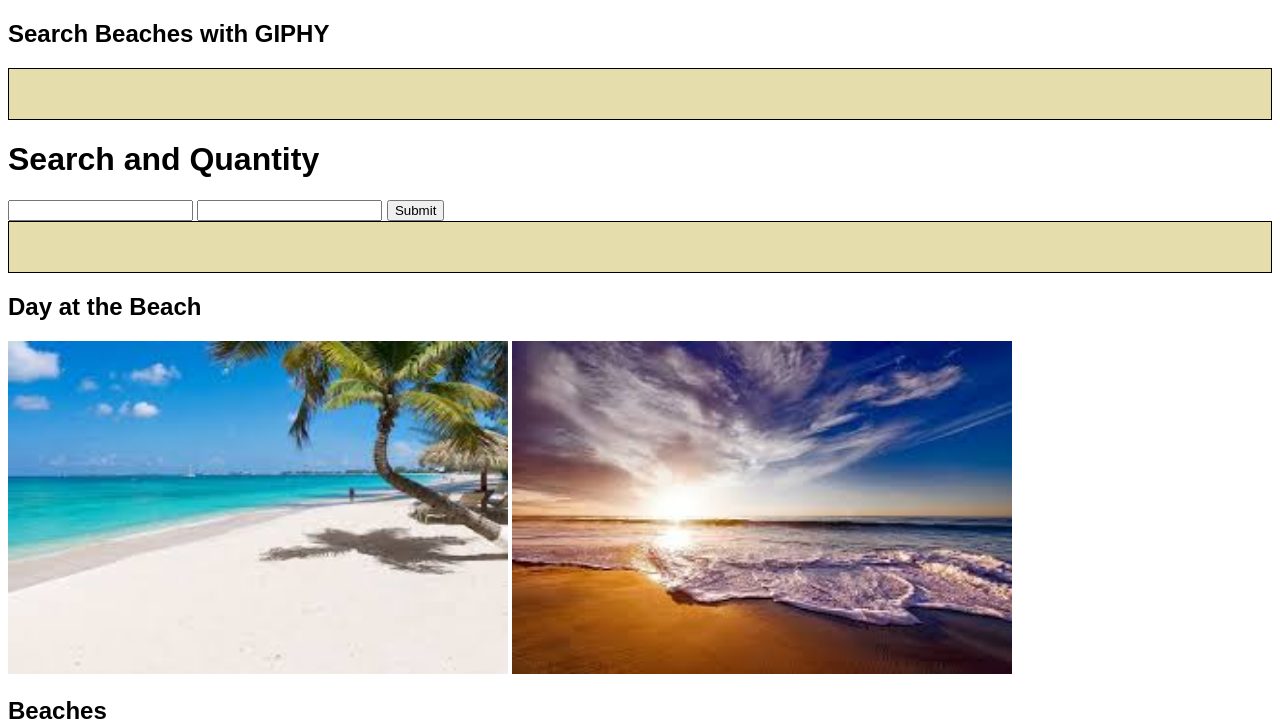
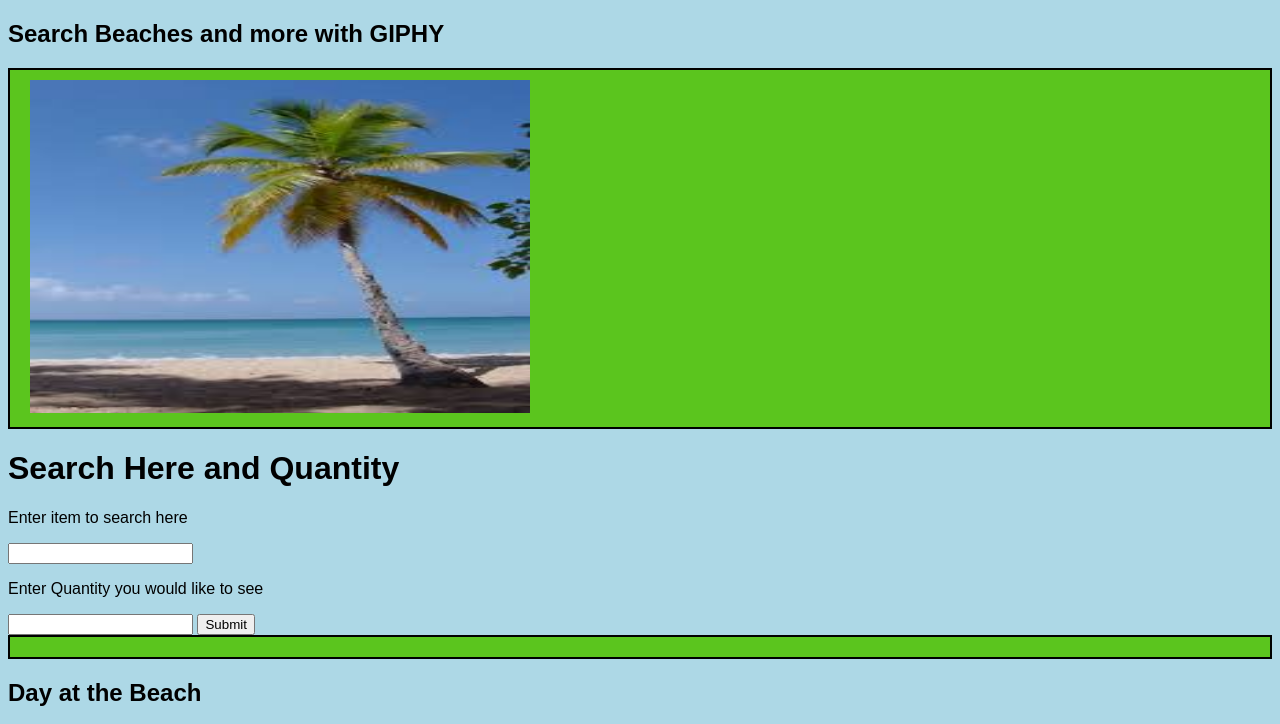
Before and after one commit to lifefocus79/Project-2-Website, a plain HTML site: page index.html in a window 1280 px wide. Shown: the top 724 px of the page. Drawn offline with nearby package versions, Linux system fonts and the light colour scheme.

Commit message:
image and border update

```diff
--- a/index.html
+++ b/index.html
@@ -12,9 +12,9 @@
     <head>
       <style>
       div {
-        border: 1px solid black;
-        padding: 25px 50px;
-        background-color: rgb(230, 221, 173);
+        border: 2px solid black;
+        padding: 10px 20px;
+        background-color: rgb(91, 197, 30);
       }
 
 
@@ -22,13 +22,23 @@
       </head>
       <body>
 
-      <h2>Search Beaches with GIPHY</h2>
+      <h2>Search Beaches and more with GIPHY</h2>
 
-      <div></div>
+      <div><style>
+        body {
+          background: lightblue  no-repeat fixed center;
+
+        }
+
+        </style>
+        <img src="Beautiful Beach Palm Tree 1.jpg" alt="Beaches" width="500" height="333">
+        </div>
 
       </body>
-      <h1>Search and Quantity</h1>
+      <h1>Search Here and Quantity</h1>
+      <p>Enter item to search here</p>
     <input id='search-input' />
+    <p>Enter Quantity you would like to see</p>
     <input id="search-quantity" type="number" />
     <button id='search-button'>Submit</button>
 
@@ -130,7 +140,7 @@ body {
 </div>
 
 <div class="footer">
-  <p>Thank you for Visiting</p>
+  <p>Thank you for Visiting !!</p>
 </div>
 
 </body>
```
Also changed, not shown: Beautiful Beach Palm Tree 1.jpg (added), 1 other file.
